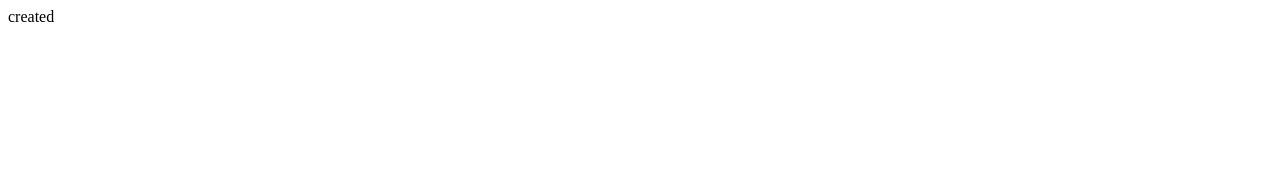
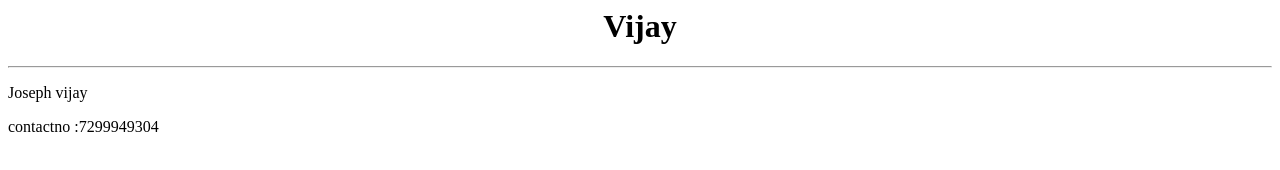
Before and after one commit to maze2001/githubemc2, a plain HTML site: page index.html in a window 1280 px wide. Drawn offline with Linux system fonts and the light colour scheme.

Commit message:
created index.html

```diff
--- a/index.html
+++ b/index.html
@@ -1 +1,12 @@
-created
+<center>
+    <h1>Vijay</h1>
+
+</center>
+<hr>
+
+<p>
+    Joseph vijay
+</p>
+<p>
+    contactno :7299949304
+</p>
```
